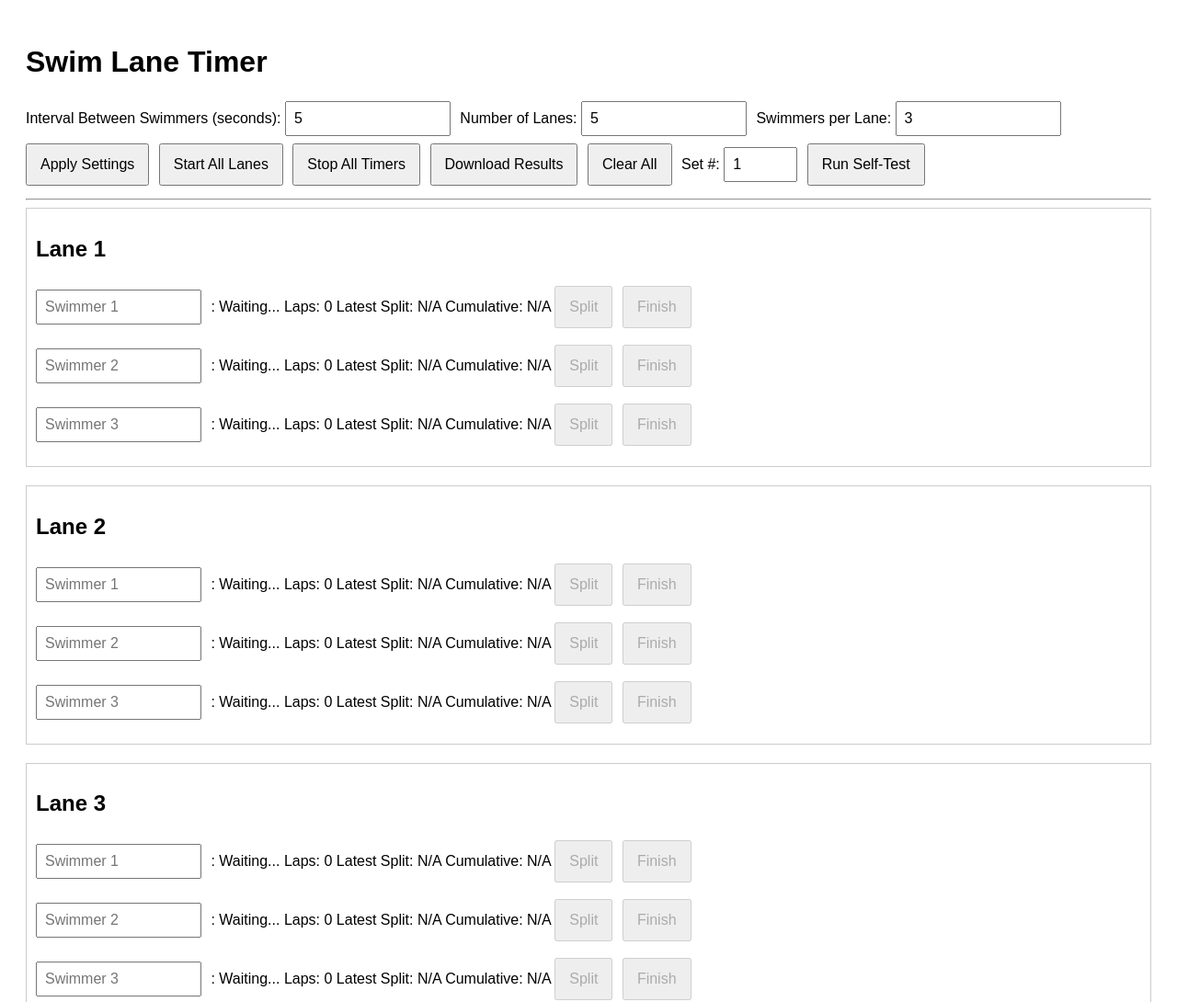
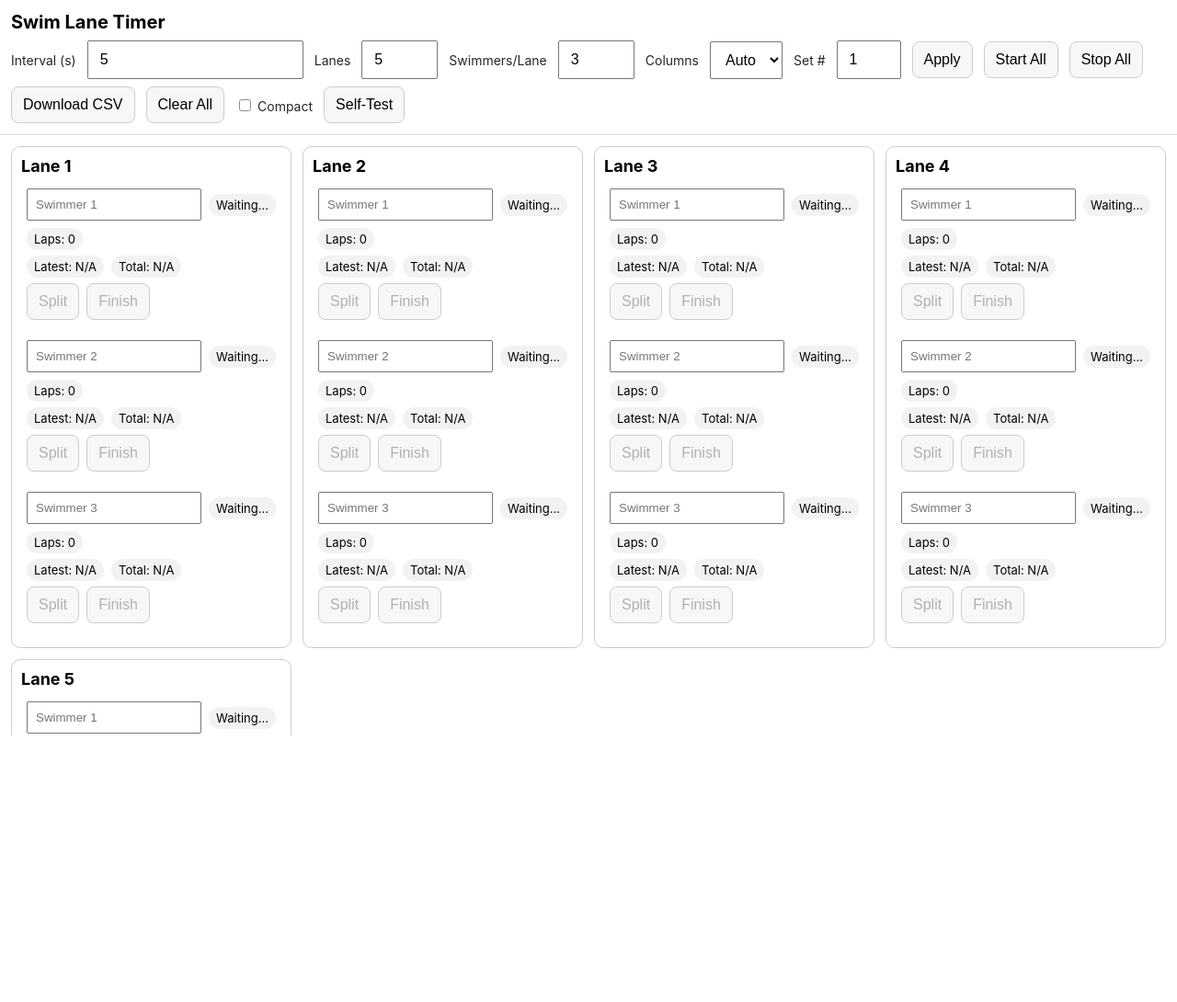
Before and after one commit to wesjmay-svg/Swim-Timer-001, a plain HTML site: page index.html in a window 1280 px wide. Shown: the top 1090 px of the page at 92% size. After the commit the page ends 800 px from the top, so only its background shows below. Drawn offline with Linux system fonts and the light colour scheme.

Commit message:
Update index.html

```diff
--- a/index.html
+++ b/index.html
@@ -4,143 +4,261 @@
   <meta charset="UTF-8">
   <meta name="viewport" content="width=device-width, initial-scale=1, viewport-fit=cover">
   <meta name="theme-color" content="#0b5cff">
-  <link rel="manifest" href="manifest.webmanifest">
   <meta name="apple-mobile-web-app-capable" content="yes">
   <meta name="apple-mobile-web-app-title" content="Swim Lane Timer">
   <meta name="apple-mobile-web-app-status-bar-style" content="black-translucent">
-  <link rel="apple-touch-icon" href="icon-192.png">
   <title>Swim Lane Timer</title>
   <style>
-    body { font-family: sans-serif; padding: 20px; }
-    .lane { margin-bottom: 20px; border: 1px solid #ccc; padding: 10px; }
-    .swimmer { margin: 5px 0; }
-    button { margin: 6px 6px 6px 0; padding: 12px 14px; font-size: 16px; }
-    input[type="text"], input[type="number"] { margin: 2px 6px 2px 0; width: 160px; padding: 8px; font-size: 16px; }
-    ul.splits { margin: 6px 0 0 0; padding: 0; list-style: none; font-size: 0.95em; color: #333; }
-    .notice { color: #b00; font-weight: 600; }
+    :root { --gap: 12px; --toolbar-pad: 12px; }
+    * { box-sizing: border-box; }
+    body { font-family: -apple-system, BlinkMacSystemFont, Segoe UI, Roboto, sans-serif; margin: 0; }
+
+    /* Sticky toolbar */
+    .toolbar { position: sticky; top: 0; z-index: 10; background: #fff; padding: var(--toolbar-pad); border-bottom: 1px solid #ddd; }
+    .toolbar h1 { margin: 0 0 8px 0; font-size: 20px; }
+    .controls { display: flex; flex-wrap: wrap; gap: 8px 12px; align-items: center; }
+    .controls label { font-size: 14px; opacity: .85; }
+    .controls input, .controls select, .controls button { font-size: 16px; padding: 10px 12px; }
+    .controls button { border: 1px solid #ccc; background:#f7f7f7; border-radius: 8px; }
+
+    /* Lanes grid fills remaining height; scrolls internally so you don't lose the toolbar */
+    #lanesWrap { height: calc(100vh - var(--toolbar-h, 220px)); overflow: auto; padding: 12px; }
+    #lanes { display: grid; grid-template-columns: repeat(auto-fit, minmax(300px, 1fr)); gap: var(--gap); }
+
+    /* Lane card */
+    .lane { border: 1px solid #ccc; border-radius: 10px; padding: 10px; background: #fff; }
+    .lane h2 { margin: 0 0 8px 0; font-size: 18px; }
+    .swimmer { display: grid; grid-template-columns: 1fr; gap: 6px; padding: 6px; border-radius: 8px; }
+    .row { display:flex; flex-wrap: wrap; align-items:center; gap:8px; }
+    .row input[type="text"] { flex: 1 1 160px; min-width: 120px; padding:8px; }
+    .pill { font-size: 13px; background:#f2f2f2; padding:4px 8px; border-radius:999px; }
+    .btn { padding:10px 12px; font-size:16px; border:1px solid #ccc; border-radius:8px; background:#f7f7f7; }
+    ul.splits { margin: 4px 0 0 0; padding: 0; list-style: none; font-size: 14px; max-height: 120px; overflow: auto; }
+
+    /* Compact mode fits more on screen */
+    .compact .controls input, .compact .controls select, .compact .controls button { padding:6px 8px; font-size:14px; }
+    .compact #lanesWrap { height: calc(100vh - var(--toolbar-h, 180px)); }
+    .compact .lane { padding:8px; }
+    .compact .lane h2 { font-size:16px; }
+    .compact .btn { padding:8px 10px; font-size:14px; }
+    .compact .row input[type="text"] { padding:6px; }
+    .notice { color:#b00; font-weight:600; }
   </style>
 </head>
 <body>
-  <h1>Swim Lane Timer</h1>
-  <label for="interval">Interval Between Swimmers (seconds): </label>
-  <input type="number" id="interval" value="5" min="1">
-  <label for="numLanes">Number of Lanes: </label>
-  <input type="number" id="numLanes" value="5" min="1" max="10">
-  <label for="swimmersPerLane">Swimmers per Lane: </label>
-  <input type="number" id="swimmersPerLane" value="3" min="1" max="10">
-  <button onclick="resetLanes()">Apply Settings</button>
-  <button onclick="startAllTimers()">Start All Lanes</button>
-  <button onclick="stopAllTimers()">Stop All Timers</button>
-  <button onclick="downloadResults()">Download Results</button>
-  <button onclick="clearAll()">Clear All</button>
-  <label for="setNumber">Set #: </label>
-  <input type="number" id="setNumber" value="1" min="1" style="width: 60px;">
-  <button id="selfTestBtn" onclick="runSelfTest()">Run Self‑Test</button>
-  <hr>
-  <div id="lanes"></div>
-  <p id="diag" class="notice" style="display:none;"></p>
+  <div class="toolbar" id="toolbar">
+    <h1>Swim Lane Timer</h1>
+    <div class="controls">
+      <label for="interval">Interval (s)</label>
+      <input type="number" id="interval" value="5" min="1">
+
+      <label for="numLanes">Lanes</label>
+      <input type="number" id="numLanes" value="5" min="1" max="12">
+
+      <label for="swimmersPerLane">Swimmers/Lane</label>
+      <input type="number" id="swimmersPerLane" value="3" min="1" max="10">
+
+      <label for="columns">Columns</label>
+      <select id="columns">
+        <option value="auto" selected>Auto</option>
+        <option value="1">1</option>
+        <option value="2">2</option>
+        <option value="3">3</option>
+        <option value="4">4</option>
+      </select>
+
+      <label for="setNumber">Set #</label>
+      <input type="number" id="setNumber" value="1" min="1" style="width:70px">
+
+      <button class="btn" onclick="resetLanes()">Apply</button>
+      <button class="btn" onclick="startAllTimers()">Start All</button>
+      <button class="btn" onclick="stopAllTimers()">Stop All</button>
+      <button class="btn" onclick="downloadResults()">Download CSV</button>
+      <button class="btn" onclick="clearAll()">Clear All</button>
+
+      <label><input type="checkbox" id="compactToggle"> Compact</label>
+      <button class="btn" id="selfTestBtn" onclick="runSelfTest()">Self‑Test</button>
+    </div>
+  </div>
+
+  <div id="lanesWrap"><div id="lanes"></div></div>
+  <p id="diag" class="notice" style="display:none; padding: 0 12px 12px"></p>
+
   <script>
-    if ('serviceWorker' in navigator) {
-      window.addEventListener('load', () => {
-        navigator.serviceWorker.register('./sw.js')
-          .then(() => console.log('SW registered'))
-          .catch(err => console.log('SW registration failed', err));
-      });
+    // Measure toolbar height to size the lanes area to viewport height
+    function measureToolbar() {
+      const t = document.getElementById('toolbar');
+      if (t) document.documentElement.style.setProperty('--toolbar-h', t.offsetHeight + 'px');
     }
+    window.addEventListener('resize', measureToolbar);
+
     let swimmerTimers = [];
     let swimmerResults = [];
+
     function formatTime(ms) { const seconds = (ms / 1000).toFixed(1); return `${seconds}s`; }
-    function setDiag(msg) { const d = document.getElementById('diag'); d.textContent = msg; d.style.display = msg ? 'block' : 'none'; }
+
+    function setDiag(msg) {
+      const d = document.getElementById('diag');
+      d.textContent = msg; d.style.display = msg ? 'block' : 'none';
+      if (msg) console.log('[Diag]', msg);
+    }
+
+    function applyColumns() {
+      const sel = document.getElementById('columns').value;
+      const grid = document.getElementById('lanes');
+      if (sel === 'auto') {
+        grid.style.gridTemplateColumns = 'repeat(auto-fit, minmax(300px, 1fr))';
+      } else {
+        grid.style.gridTemplateColumns = `repeat(${sel}, 1fr)`;
+      }
+    }
+
     function resetLanes() {
       const lanesContainer = document.getElementById('lanes');
       lanesContainer.innerHTML = '';
       swimmerTimers = []; swimmerResults = [];
+
       const numLanes = parseInt(document.getElementById('numLanes').value);
       const swimmersPerLane = parseInt(document.getElementById('swimmersPerLane').value);
+
       for (let lane = 0; lane < numLanes; lane++) {
-        const laneDiv = document.createElement('div'); laneDiv.className = 'lane'; laneDiv.innerHTML = `<h2>Lane ${lane + 1}</h2>`;
+        const laneDiv = document.createElement('div');
+        laneDiv.className = 'lane';
+        laneDiv.innerHTML = `<h2>Lane ${lane + 1}</h2>`;
+
         swimmerTimers[lane] = []; swimmerResults[lane] = [];
+
         for (let i = 0; i < swimmersPerLane; i++) {
-          const swimmerDiv = document.createElement('div'); swimmerDiv.className = 'swimmer';
+          const swimmerDiv = document.createElement('div');
+          swimmerDiv.className = 'swimmer';
           swimmerDiv.innerHTML = `
-            <input type="text" id="name-${lane}-${i}" placeholder="Swimmer ${i + 1}" />
-            <span id="status-${lane}-${i}">: Waiting...</span>
-            <span id="laps-${lane}-${i}"> Laps: 0</span>
-            <span id="latest-${lane}-${i}"> Latest Split: N/A</span>
-            <span id="cumulative-${lane}-${i}"> Cumulative: N/A</span>
-            <button id="split-${lane}-${i}" onclick="recordSplit(${lane}, ${i})" disabled>Split</button>
-            <button id="finish-${lane}-${i}" onclick="finishSwimmer(${lane}, ${i})" disabled>Finish</button>
-            <ul id="splits-${lane}-${i}" class="splits"></ul>`;
+            <div class="row">
+              <input type="text" id="name-${lane}-${i}" placeholder="Swimmer ${i + 1}" />
+              <span id="status-${lane}-${i}" class="pill">Waiting…</span>
+              <span id="laps-${lane}-${i}" class="pill">Laps: 0</span>
+            </div>
+            <div class="row">
+              <span id="latest-${lane}-${i}" class="pill">Latest: N/A</span>
+              <span id="cumulative-${lane}-${i}" class="pill">Total: N/A</span>
+            </div>
+            <div class="row">
+              <button id="split-${lane}-${i}" class="btn" onclick="recordSplit(${lane}, ${i})" disabled>Split</button>
+              <button id="finish-${lane}-${i}" class="btn" onclick="finishSwimmer(${lane}, ${i})" disabled>Finish</button>
+            </div>
+            <ul id="splits-${lane}-${i}" class="splits"></ul>
+          `;
           laneDiv.appendChild(swimmerDiv);
+
           swimmerTimers[lane][i] = { startTime: null, intervalId: null };
           swimmerResults[lane][i] = [];
         }
         lanesContainer.appendChild(laneDiv);
       }
+      applyColumns();
+      measureToolbar();
     }
+
     function recordSplit(lane, swimmer) {
-      const now = Date.now(); const timer = swimmerTimers[lane][swimmer];
+      const now = Date.now();
+      const timer = swimmerTimers[lane][swimmer];
       if (!timer || timer.startTime === null) return;
       const elapsed = now - timer.startTime;
-      const prevCum = swimmerResults[lane][swimmer].length ? parseFloat(swimmerResults[lane][swimmer].slice(-1)[0]) * 1000 : 0;
+      const prevCum = swimmerResults[lane][swimmer].length
+        ? parseFloat(swimmerResults[lane][swimmer].slice(-1)[0]) * 1000
+        : 0;
       const splitTime = elapsed - prevCum;
       swimmerResults[lane][swimmer].push((elapsed / 1000).toFixed(1));
-      document.getElementById(`laps-${lane}-${swimmer}`).textContent = ` Laps: ${swimmerResults[lane][swimmer].length}`;
-      document.getElementById(`latest-${lane}-${swimmer}`).textContent = ` Latest Split: ${formatTime(splitTime)}`;
-      document.getElementById(`cumulative-${lane}-${swimmer}`).textContent = ` Cumulative: ${formatTime(elapsed)}`;
-      const li = document.createElement('li'); const set = document.getElementById('setNumber').value;
+
+      document.getElementById(`laps-${lane}-${swimmer}`).textContent = `Laps: ${swimmerResults[lane][swimmer].length}`;
+      document.getElementById(`latest-${lane}-${swimmer}`).textContent = `Latest: ${formatTime(splitTime)}`;
+      document.getElementById(`cumulative-${lane}-${swimmer}`).textContent = `Total: ${formatTime(elapsed)}`;
+
+      const li = document.createElement('li');
+      const set = document.getElementById('setNumber').value;
       li.textContent = `S${set} Lap ${swimmerResults[lane][swimmer].length}: ${formatTime(splitTime)} (Total: ${formatTime(elapsed)})`;
       document.getElementById(`splits-${lane}-${swimmer}`).appendChild(li);
     }
+
     function finishSwimmer(lane, swimmer) {
-      recordSplit(lane, swimmer);
+      recordSplit(lane, swimmer); // record final split
       clearInterval(swimmerTimers[lane][swimmer].intervalId);
       document.getElementById(`split-${lane}-${swimmer}`).disabled = true;
       document.getElementById(`finish-${lane}-${swimmer}`).disabled = true;
-      document.getElementById(`status-${lane}-${swimmer}`).textContent += ' (Finished)';
+      const st = document.getElementById(`status-${lane}-${swimmer}`);
+      st.textContent = 'Finished'; st.style.background = '#e6ffe6';
     }
+
     function startAllTimers() {
       const setNumber = document.getElementById('setNumber').value;
-      const header = document.createElement('h3'); header.textContent = `--- Starting Set ${setNumber} ---`;
+      const header = document.createElement('h3'); header.style.margin = '6px 0 10px';
+      header.textContent = `— Starting Set ${setNumber} —`;
       document.getElementById('lanes').prepend(header);
+
       const interval = parseInt(document.getElementById('interval').value) * 1000;
       const numLanes = parseInt(document.getElementById('numLanes').value);
       const swimmersPerLane = parseInt(document.getElementById('swimmersPerLane').value);
+
       for (let lane = 0; lane < numLanes; lane++) {
         for (let i = 0; i < swimmersPerLane; i++) {
           setTimeout(() => {
-            const now = Date.now(); swimmerTimers[lane][i].startTime = now;
+            const now = Date.now();
+            swimmerTimers[lane][i].startTime = now;
             document.getElementById(`split-${lane}-${i}`).disabled = false;
             document.getElementById(`finish-${lane}-${i}`).disabled = false;
+
             const input = document.getElementById(`name-${lane}-${i}`);
             const status = document.getElementById(`status-${lane}-${i}`);
-            function update() { const current = Date.now(); const elapsed = current - swimmerTimers[lane][i].startTime;
-              status.textContent = `: ${input.value || 'Swimmer'} Time: ${formatTime(elapsed)}`; }
-            update(); swimmerTimers[lane][i].intervalId = setInterval(update, 100);
+            function update() {
+              const current = Date.now();
+              const elapsed = current - swimmerTimers[lane][i].startTime;
+              status.textContent = `${input.value || 'Swimmer'} • ${formatTime(elapsed)}`;
+            }
+            update();
+            swimmerTimers[lane][i].intervalId = setInterval(update, 100);
           }, i * interval);
         }
       }
     }
-    function stopAllTimers() { swimmerTimers.flat().forEach(timer => timer && clearInterval(timer.intervalId)); }
+
+    function stopAllTimers() { swimmerTimers.flat().forEach(t => t && clearInterval(t.intervalId)); }
+
     function downloadResults() {
       let csvContent = 'Lane,Swimmer,Set,Lap,Lap Split,Cumulative Time\n';
       for (let lane = 0; lane < swimmerResults.length; lane++) {
-        for (let swimmer = 0; swimmer < swimmerResults[lane].length; swimmer++) {
+        for (let swimmer = 0; swimmer < (swimmerResults[lane]?.length || 0); swimmer++) {
           const name = document.getElementById(`name-${lane}-${swimmer}`).value || `Swimmer ${swimmer + 1}`;
           const splits = swimmerResults[lane][swimmer];
           splits.forEach((time, i) => {
-            const set = document.getElementById('setNumber').value; const lap = i + 1;
+            const set = document.getElementById('setNumber').value;
+            const lap = i + 1;
             const lapTime = i === 0 ? parseFloat(splits[0]) : (parseFloat(splits[i]) - parseFloat(splits[i - 1])).toFixed(1);
             const cumulative = splits[i];
-            csvContent += `${lane + 1},${name},${set},${lap},${lapTime},${cumulative}\n`; });
-        } }
-      const blob = new Blob([csvContent], { type: 'text/csv' }); const url = URL.createObjectURL(blob);
+            csvContent += `${lane + 1},${name},${set},${lap},${lapTime},${cumulative}\n`;
+          });
+        }
+      }
+      const blob = new Blob([csvContent], { type: 'text/csv' });
+      const url = URL.createObjectURL(blob);
       const a = document.createElement('a'); a.href = url; a.download = 'swim_results.csv'; a.click(); URL.revokeObjectURL(url);
     }
-    function clearAll() { document.getElementById('lanes').innerHTML = ''; swimmerTimers = []; swimmerResults = []; }
-    function runSelfTest() { try { resetLanes(); const ok = document.getElementById('lanes').children.length > 0;
-      setDiag(ok ? 'Self‑test passed: lanes rendered.' : 'Self‑test failed: lanes did not render.'); } catch (e) { setDiag('Self‑test error: ' + (e && e.message)); } }
-    document.addEventListener('DOMContentLoaded', () => { resetLanes(); });
+
+    function clearAll() {
+      document.getElementById('lanes').innerHTML = '';
+      swimmerTimers = []; swimmerResults = [];
+    }
+
+    function runSelfTest() {
+      try { resetLanes(); const ok = document.getElementById('lanes').children.length > 0; setDiag(ok ? 'Self‑test passed: lanes rendered.' : 'Self‑test failed: lanes did not render.'); }
+      catch(e){ setDiag('Self‑test error: ' + (e && e.message)); }
+    }
+
+    document.getElementById('columns').addEventListener('change', applyColumns);
+    document.getElementById('compactToggle').addEventListener('change', (e)=>{
+      document.body.classList.toggle('compact', e.target.checked);
+      measureToolbar();
+    });
+
+    document.addEventListener('DOMContentLoaded', () => { resetLanes(); measureToolbar(); });
   </script>
 </body>
 </html>
```
